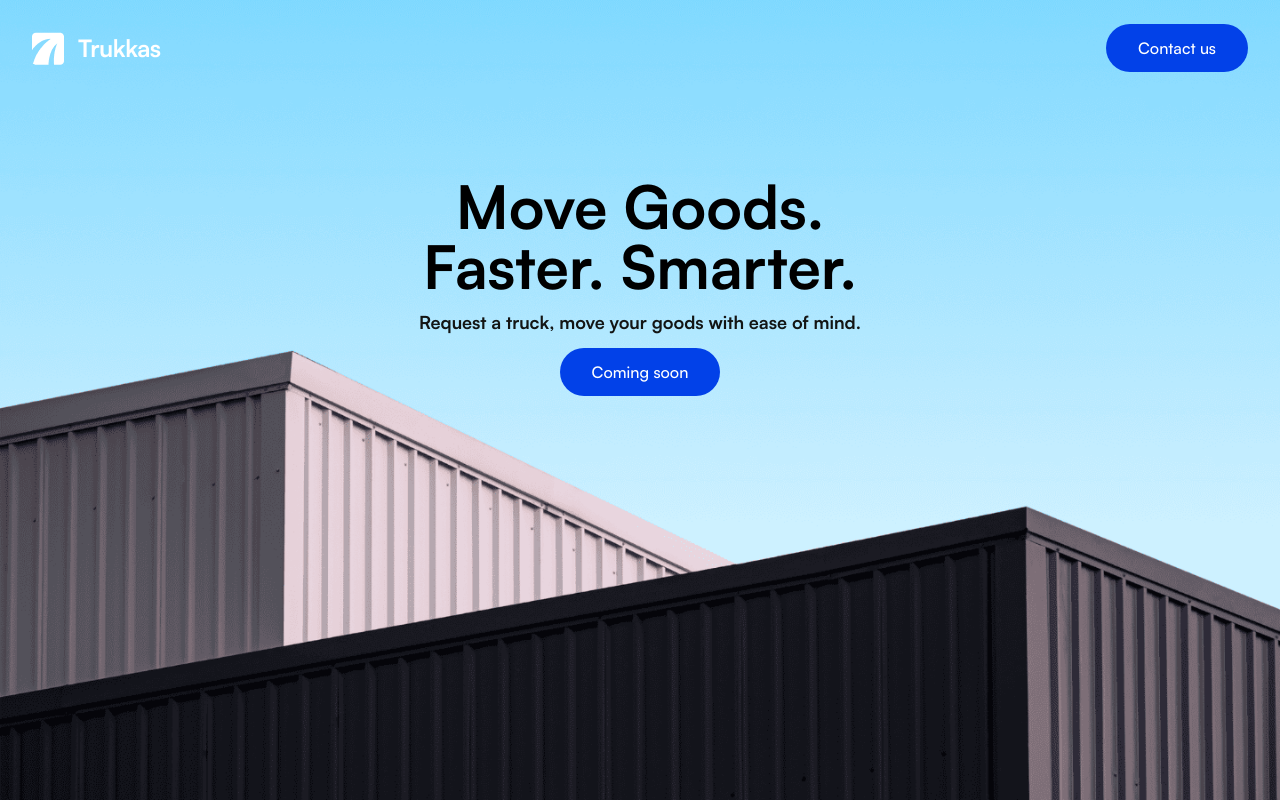
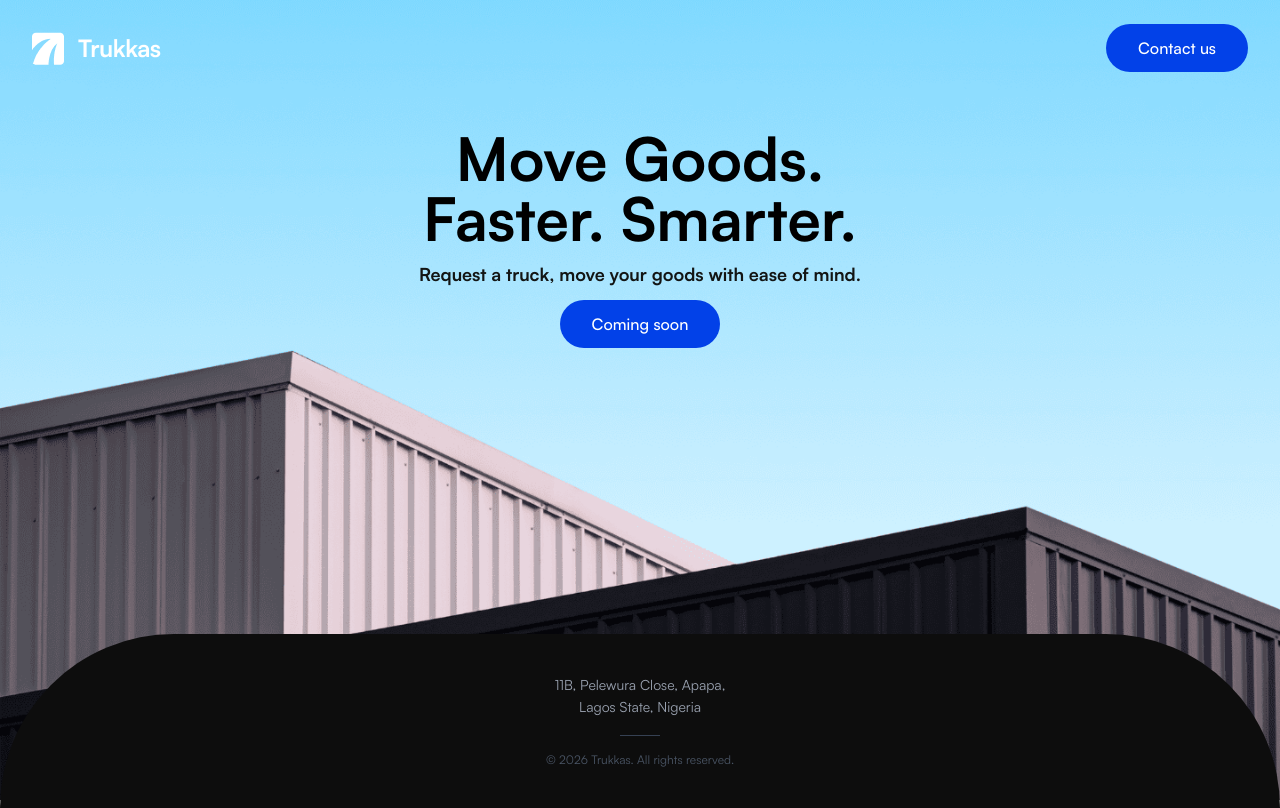
Before and after one commit to Symbi-Studios/trukkas-website, a Next.js app: page / in a window 1280 px wide. Built offline with nearby package versions, Linux system fonts and the light colour scheme.

Commit message:
added footer

```diff
--- a/app/layout.tsx
+++ b/app/layout.tsx
@@ -2,6 +2,7 @@ import type { Metadata } from "next";
 import "./globals.css"
 import localFont from 'next/font/local'
 import Navbar from "@/components/layout/Navbar";
+import Footer from "@/components/layout/Footer";
 
 
 
@@ -28,11 +29,12 @@ export default function RootLayout({
   return (
     <html
       lang="en"
-      className={` ${satoshi.variable} h-screen overflow-hidden antialiased`}
+      className={` ${satoshi.variable} h-screen  antialiased`}
     >
-      <body className="font-satoshi">
-        <Navbar/>
-        {children}
+      <body className="font-satoshi flex flex-col min-h-screen">
+        <Navbar />
+        <main className="flex-1">{children}</main>
+        <Footer />
       </body>
     </html>
   );
--- a/app/page.tsx
+++ b/app/page.tsx
@@ -6,7 +6,7 @@ const Hero = () => {
       className="h-screen w-full relative overflow-hidden bg-cover bg-center bg-no-repeat"
       style={{ backgroundImage: "url('/heroBg.png')" }}
     >
-      <div className="max-w-3xl mx-auto translate-y-44 flex flex-col items-center gap-3 px-6">
+      <div className="max-w-3xl mx-auto translate-y-32 flex flex-col items-center gap-3 px-6">
         <h1 className="font-bold text-3xl md:text-6xl text-center">
           Move Goods. <br /> Faster. Smarter.
         </h1>
--- /dev/null
+++ b/components/layout/Footer.tsx
@@ -0,0 +1,20 @@
+// components/layout/Footer.tsx
+
+export default function Footer() {
+  return (
+    <footer className="absolute w-full  -bottom-2 left-0 right-0 rounded-t-full mx-auto bg-[#0D0D0D] py-10 px-8">
+      <div className="max-w-7xl mx-auto flex flex-col items-center gap-4 text-center">
+        <p className="text-sm text-gray-400 leading-relaxed">
+          11B, Pelewura Close, Apapa, <br />
+          Lagos State, Nigeria
+        </p>
+
+        <div className="w-10 border-t border-gray-700" />
+
+        <p className="text-xs text-gray-600">
+          &copy; 2026 Trukkas. All rights reserved.
+        </p>
+      </div>
+    </footer>
+  )
+}
```
